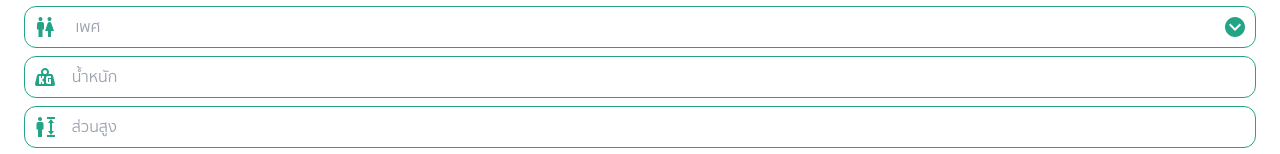
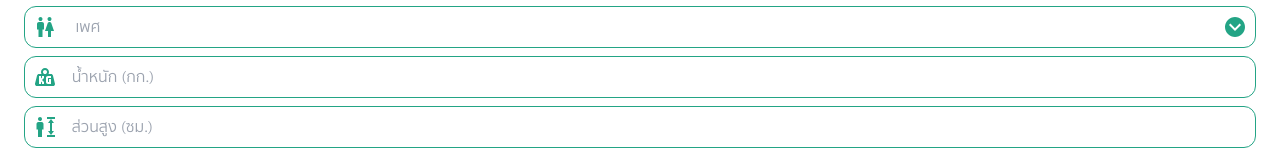
Before and after one commit to tanssw/nutriX, a Vue app in the folder nutrix-web/: page /#/register in a window 1280 px wide. Shown: the part 635-789 px from the top of the page. Built offline with nearby package versions, Linux system fonts and the light colour scheme.

Commit message:
update weight/height placeholder

```diff
--- a/nutrix-web/src/pages/profile/Profile.vue
+++ b/nutrix-web/src/pages/profile/Profile.vue
@@ -114,13 +114,13 @@ export default {
                 weightKg: {
                     value: '',
                     type: 'number',
-                    placeholder: 'น้ำหนัก',
+                    placeholder: 'น้ำหนัก (กก.)',
                     icon: 'weight'
                 },
                 heightCm: {
                     value: '',
                     type: 'number',
-                    placeholder: 'ส่วนสูง',
+                    placeholder: 'ส่วนสูง (ซม.)',
                     icon: 'Height'
                 },
                 physicalActivity: {
--- a/nutrix-web/src/pages/register/Register.vue
+++ b/nutrix-web/src/pages/register/Register.vue
@@ -87,13 +87,13 @@ export default {
                 weightKg: {
                     value: '',
                     type: 'number',
-                    placeholder: 'น้ำหนัก',
+                    placeholder: 'น้ำหนัก (กก.)',
                     icon: 'weight'
                 },
                 heightCm: {
                     value: '',
                     type: 'number',
-                    placeholder: 'ส่วนสูง',
+                    placeholder: 'ส่วนสูง (ซม.)',
                     icon: 'Height'
                 },
                 physicalActivity: {
```
Also changed, not shown: 2 other files (tests, documents, lock files or other folders).
